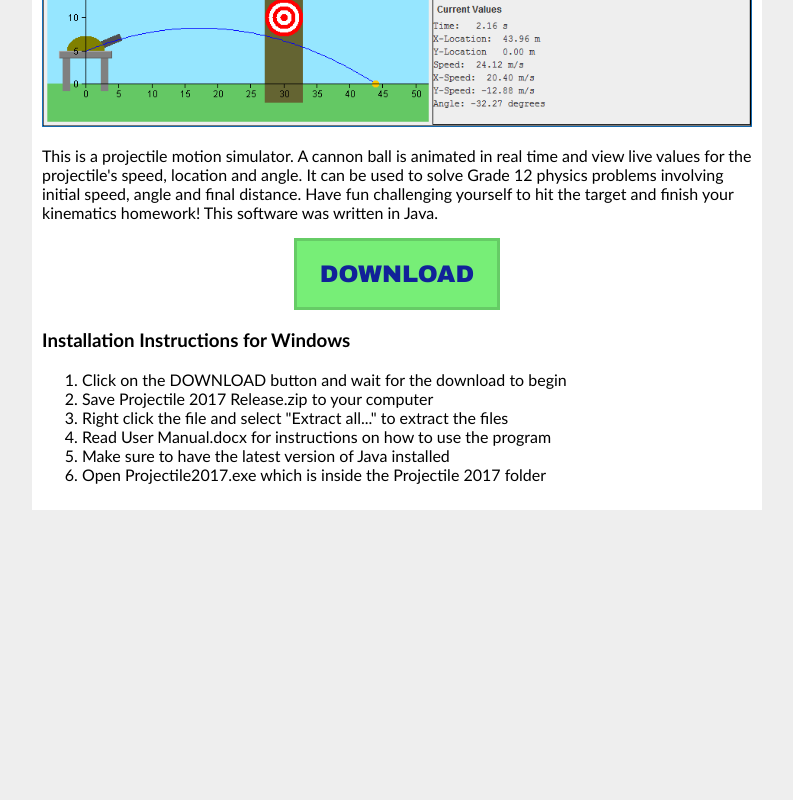
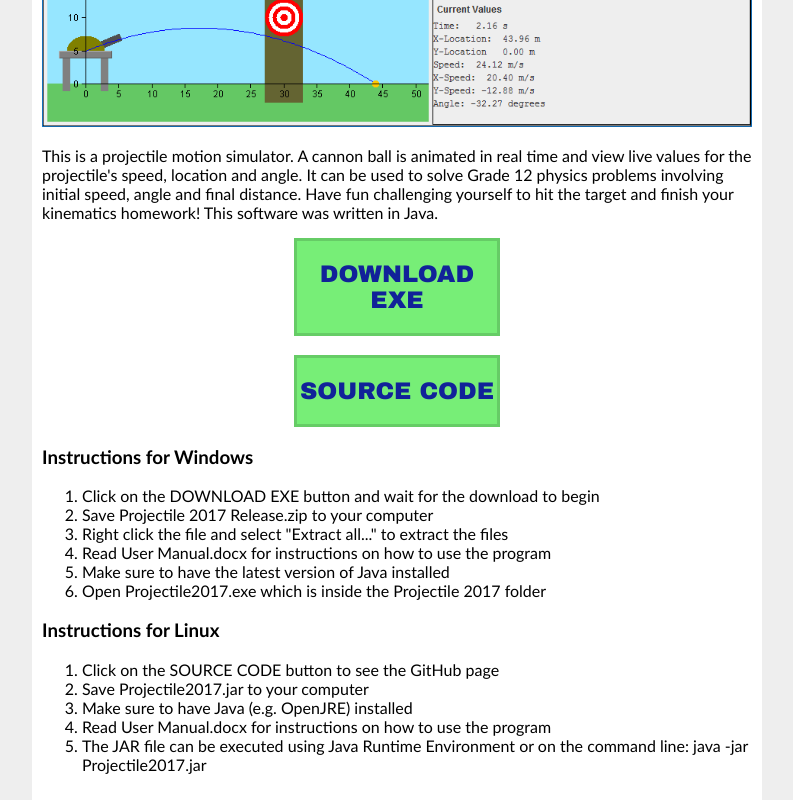
Before and after one commit to dkhl65/Web-Development, a plain HTML site: page Daniel-Software/projectile2017.html in a window 1280 px wide. Shown: the part 423-1223 px from the top of the page, without its empty margins (378-1171 px from the left). Before the commit the page ends 933 px from the top, so only its background shows below. Drawn offline with Linux system fonts and the light colour scheme.

Commit message:
Added Linux instructions
Source code links for running on Linux and GitHub link on home page.

```diff
--- a/Daniel-Software/projectile2017.html
+++ b/Daniel-Software/projectile2017.html
@@ -26,16 +26,26 @@
 					<img src="images/projectile2017.png"/>
 					<p>This is a projectile motion simulator. A cannon ball is animated in real time and view live values for the projectile's speed, location and angle.
 					It can be used to solve Grade 12 physics problems involving initial speed, angle and final distance. Have fun challenging yourself to hit the target and finish your kinematics homework! This software was written in Java.</p>
-					<a href="https://1drv.ms/u/s!Arlw0YD7zqYNhmGUaiE6Gq8jgkO6" target="_blank"><div id="download"><h2>DOWNLOAD</h2></div></a>
-					<h3>Installation Instructions for Windows</h3>
+					<a href="https://1drv.ms/u/s!Arlw0YD7zqYNhmGUaiE6Gq8jgkO6" target="_blank"><div id="download"><h2>DOWNLOAD EXE</h2></div></a>
+					<br/>
+					<a href="https://github.com/dkhl65/Projectile-2017" target="_blank"><div id="download"><h2>SOURCE CODE</h2></div></a>
+					<h3>Instructions for Windows</h3>
 					<ol>
-						<li>Click on the DOWNLOAD button and wait for the download to begin</li>
+						<li>Click on the DOWNLOAD EXE button and wait for the download to begin</li>
 						<li>Save Projectile 2017 Release.zip to your computer</li>
 						<li>Right click the file and select "Extract all..." to extract the files</li>
 						<li>Read User Manual.docx for instructions on how to use the program</li>
 						<li>Make sure to have the latest version of Java installed</li>
 						<li>Open Projectile2017.exe which is inside the Projectile 2017 folder</li>
 					</ol>
+					<h3>Instructions for Linux</h3>
+					<ol>
+						<li>Click on the SOURCE CODE button to see the GitHub page</li>
+						<li>Save Projectile2017.jar to your computer</li>
+						<li>Make sure to have Java (e.g. OpenJRE) installed</li>
+						<li>Read User Manual.docx for instructions on how to use the program</li>
+						<li>The JAR file can be executed using Java Runtime Environment or on the command line: java -jar Projectile2017.jar</li>
+					</ol>
 				</div>
 			</div>
 		</div>
--- a/Daniel-Software/styles/style.css
+++ b/Daniel-Software/styles/style.css
@@ -48,6 +48,8 @@ body {
 	margin: 4px;
 	background-color: #FFCC77;
 	font-family: "Arial", Gadget, sans-serif;
+	text-decoration: none;
+	color: #112299;
 }
 
 a {
```
Also changed, not shown: Daniel-Software/goblin-shooter.html (+12 -3 lines), Daniel-Software/grass-editor.html (+1 -1 lines), Daniel-Software/index.html (+3 -2 lines).
